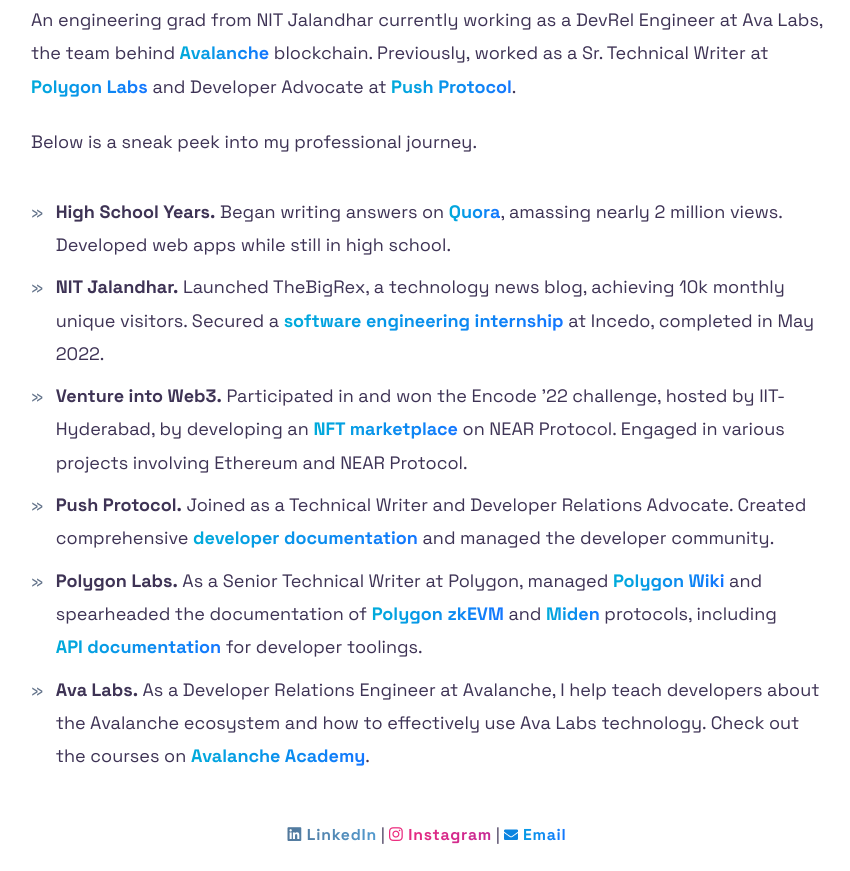
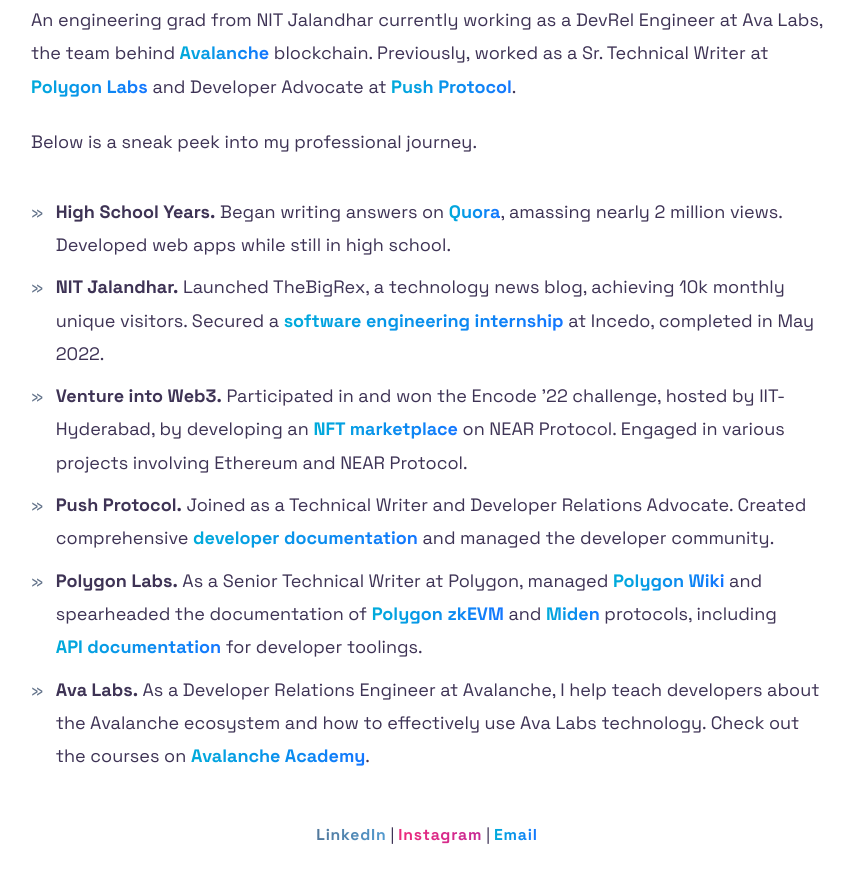
Before and after one commit to ashucoder9/ashngmi, an Astro site: page / in a window 1280 px wide. Shown: the part 249-1120 px from the top of the page, without its empty margins (213-1063 px from the left). Built offline with nearby package versions, Linux system fonts and the light colour scheme; Astro itself is replaced by a stand-in of ours.

Commit message:
update: delete icons in footer

```diff
--- a/src/components/Footer.astro
+++ b/src/components/Footer.astro
@@ -8,21 +8,18 @@
       href={"https://linkedin.com/in/ashngmi"}
       target="_blank"
     >
-    <i class="fa-brands fa-linkedin" aria-hidden="true" title="Ashutosh Tripathi on LinkedIn"></i>
       LinkedIn</a> |
     <a
       class="unset gradient-link tracking-wider font-bold bg-clip-text text-transparent bg-gradient-to-r from-[#ee2a7b] to-[#c62a96] hover:after:bg-gradient-to-r hover:after:from-[#ee2a7b] hover:after:to-[#c62a96]"
       href={"https://instagram.com/ashngmi"}
       target="_blank"
     >
-    <i class="fa-brands fa-instagram" aria-hidden="true" title="Ashutosh Tripathi on Instagram"></i>
-      Instagram</a> |
+     Instagram</a> |
     <a
       class="unset gradient-link tracking-wider font-bold bg-clip-text text-transparent bg-gradient-to-r from-[#00abda] to-[#1476ff] hover:after:bg-gradient-to-r hover:after:from-[#00abda] hover:after:to-[#1476ff]"
       href={"mailto:ashucoder9@gmail.com"}
       target="_blank"
     >
-    <svg xmlns="http://www.w3.org/2000/svg" height="0.9em" viewBox="0 50 512 512"><style>svg{fill:#0b84e0; display:inline}</style><path d="M502.3 190.8c3.9-3.1 9.7-.2 9.7 4.7V400c0 26.5-21.5 48-48 48H48c-26.5 0-48-21.5-48-48V195.6c0-5 5.7-7.8 9.7-4.7 22.4 17.4 52.1 39.5 154.1 113.6 21.1 15.4 56.7 47.8 92.2 47.6 35.7.3 72-32.8 92.3-47.6 102-74.1 131.6-96.3 154-113.7zM256 320c23.2.4 56.6-29.2 73.4-41.4 132.7-96.3 142.8-104.7 173.4-128.7 5.8-4.5 9.2-11.5 9.2-18.9v-19c0-26.5-21.5-48-48-48H48C21.5 64 0 85.5 0 112v19c0 7.4 3.4 14.3 9.2 18.9 30.6 23.9 40.7 32.4 173.4 128.7 16.8 12.2 50.2 41.8 73.4 41.4z"/></svg>
       Email</a>
   </div>
 </footer>
```
